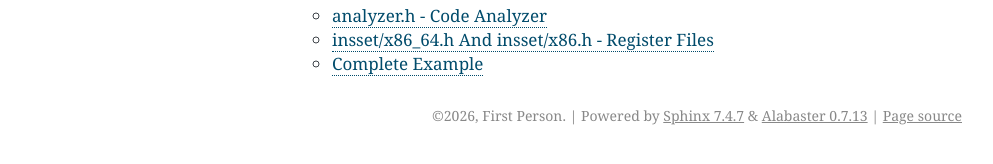
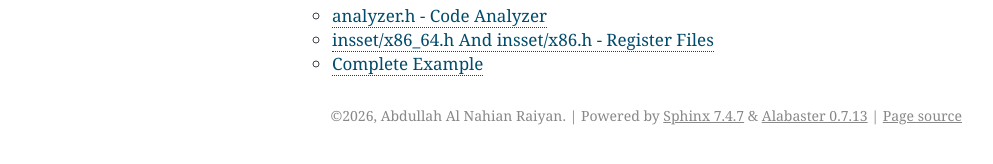
Before and after one commit to baregear-br/insset, a Sphinx documentation site: the page built from docs/index.rst, in a window 1280 px wide. Shown: the part 733-897 px from the top of the page, without its empty margins (148-1141 px from the left). Built offline with Sphinx 7.4.7, drawn with Linux system fonts in a browser that asks for light colours.

Commit message:
[Author] Updated Author Information

```diff
--- a/docs/conf.py
+++ b/docs/conf.py
@@ -7,8 +7,8 @@
 # https://www.sphinx-doc.org/en/master/usage/configuration.html#project-information
 
 project = 'insset'
-copyright = '2026, First Person'
-author = 'First Person'
+copyright = '2026, Abdullah Al Nahian Raiyan'
+author = 'Abdullah Al Nahian Raiyan'
 release = '1.0.0'
 
 # -- General configuration ---------------------------------------------------
```
Also changed, not shown: 3 other files.
